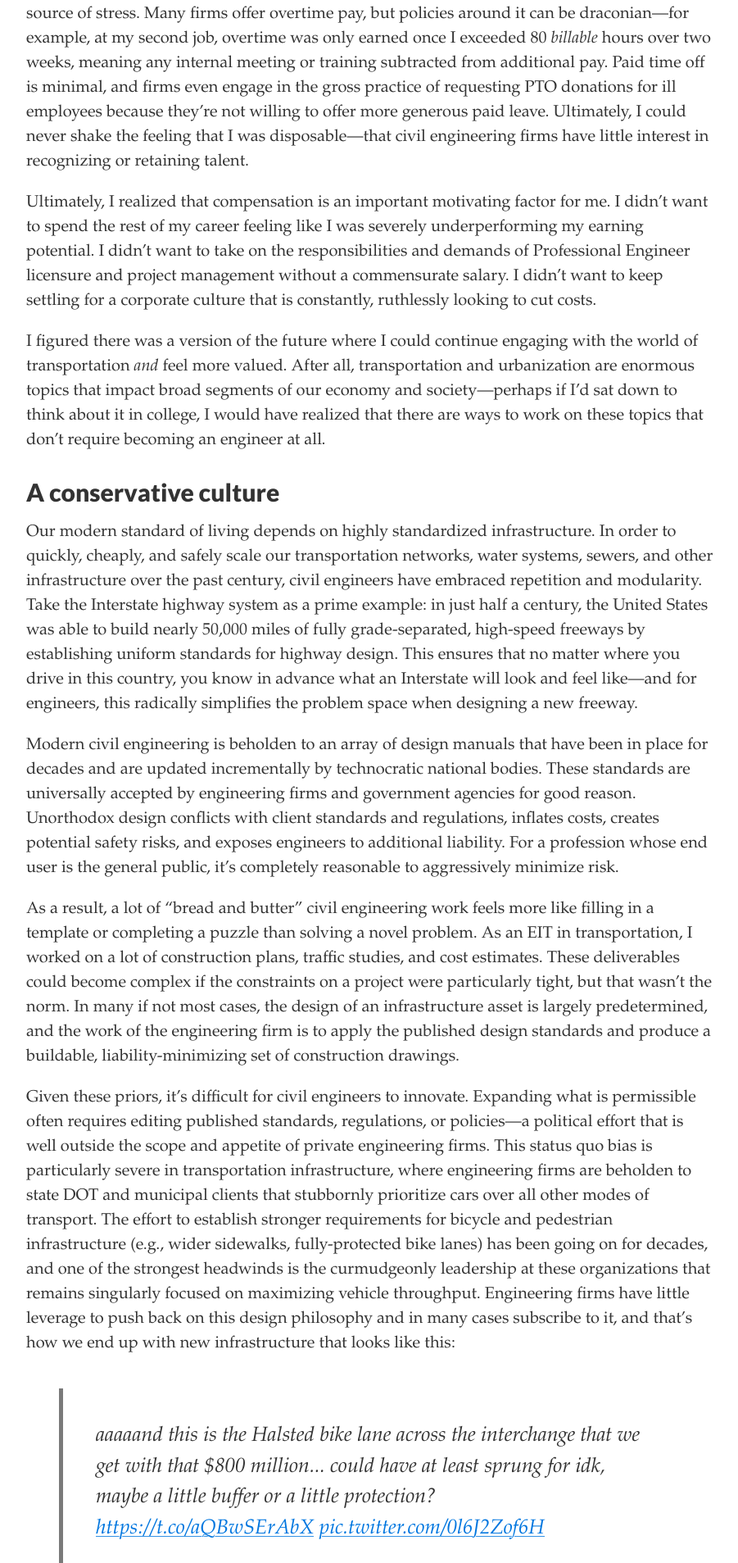
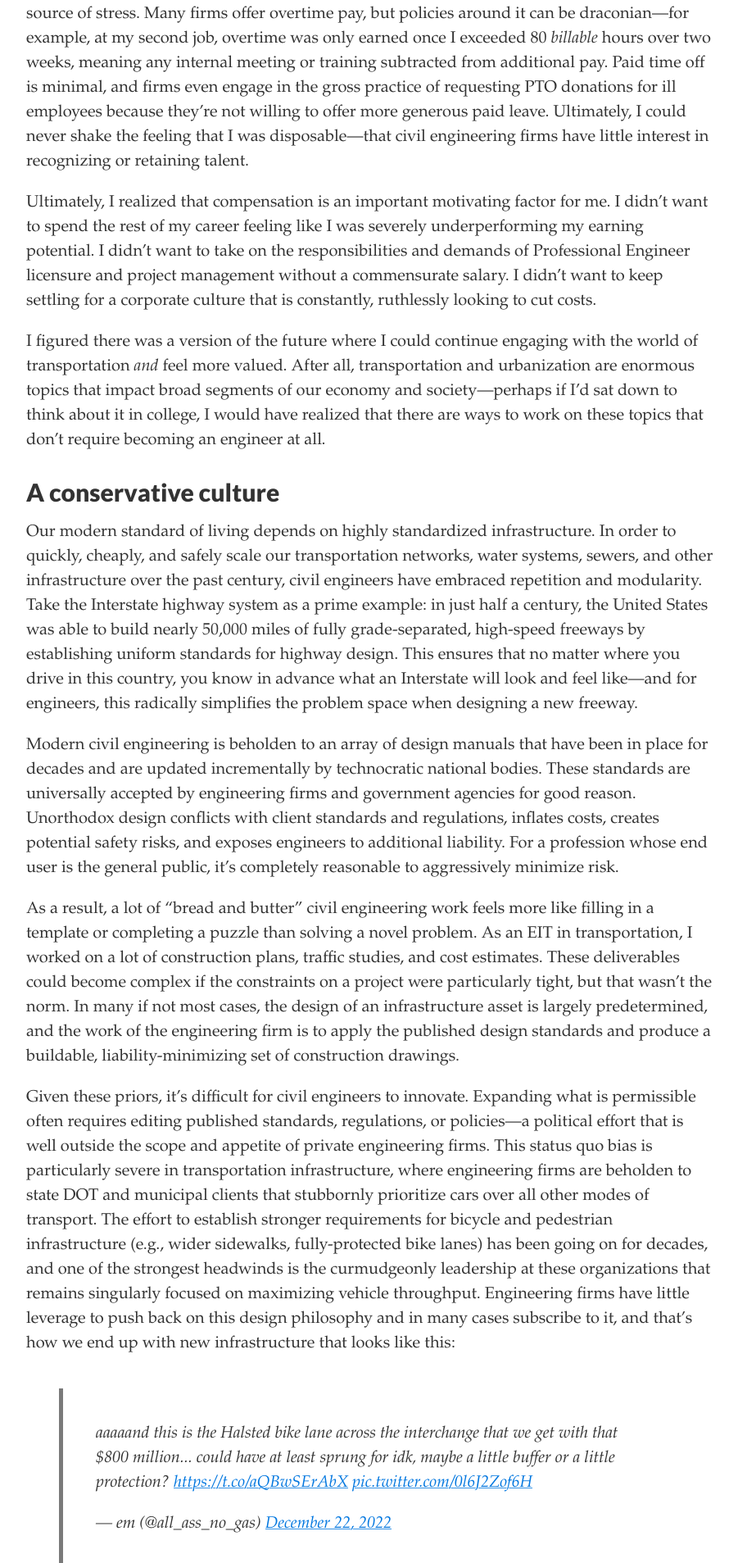
Before and after one commit to lithiumaneurysm/lithiumaneurysm.github.io, a Jekyll site: the page built from docs/_posts/2023-01-23-Why-I-left-civil-engineering.md, in a window 1280 px wide. Shown: the part 4493-6400 px from the top of the page at 82% size, without its empty margins (188-1089 px from the left). Built offline with Jekyll 4.4.1, drawn with Linux system fonts in a browser that asks for light colours; comment, search, counter and statistics services are not loaded.

Commit message:
Update _base-typography.scss

```diff
--- a/docs/_sass/basscss/_base-typography.scss
+++ b/docs/_sass/basscss/_base-typography.scss
@@ -61,7 +61,7 @@
 
 blockquote,
 blockquote p {
-  font-size: $h3;
+  font-size: 1rem;
   font-style: italic;
 }
 
```
